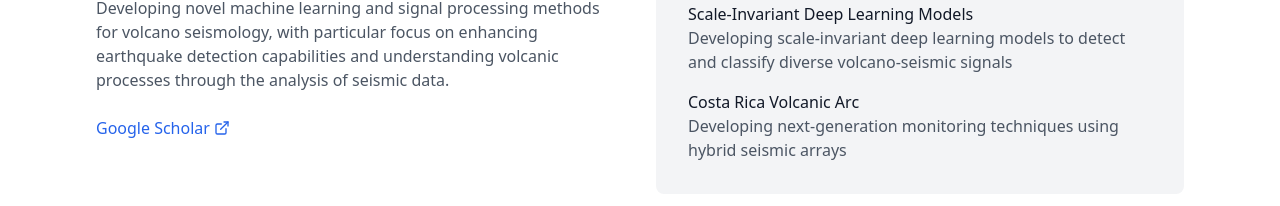
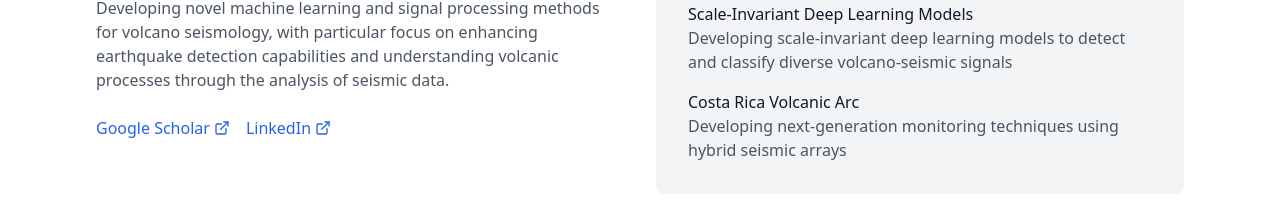
Before and after one commit to sachalapins/sachalapins.github.io, a React (Create React App) app: page / in a window 1280 px wide. Shown: the part 294-500 px from the top of the page. Built offline with nearby package versions, Linux system fonts and the light colour scheme.

Commit message:
Updated homepage info

```diff
--- a/src/components/pages/HomePage.jsx
+++ b/src/components/pages/HomePage.jsx
@@ -37,6 +37,14 @@ const HomePage = () => {
                   className="inline-flex items-center text-blue-600 hover:text-blue-800"
                 >
                   Google Scholar <ExternalLink className="ml-1 h-4 w-4" />
+                </a>
+                <a
+                  href="https://www.linkedin.com/in/sacha-lapins-a8b0a723b"
+                  target="_blank"
+                  rel="noopener noreferrer"
+                  className="inline-flex items-center text-blue-600 hover:text-blue-800"
+                >
+                  LinkedIn <ExternalLink className="ml-1 h-4 w-4" />
                 </a>
               </div>
             </div>
```
